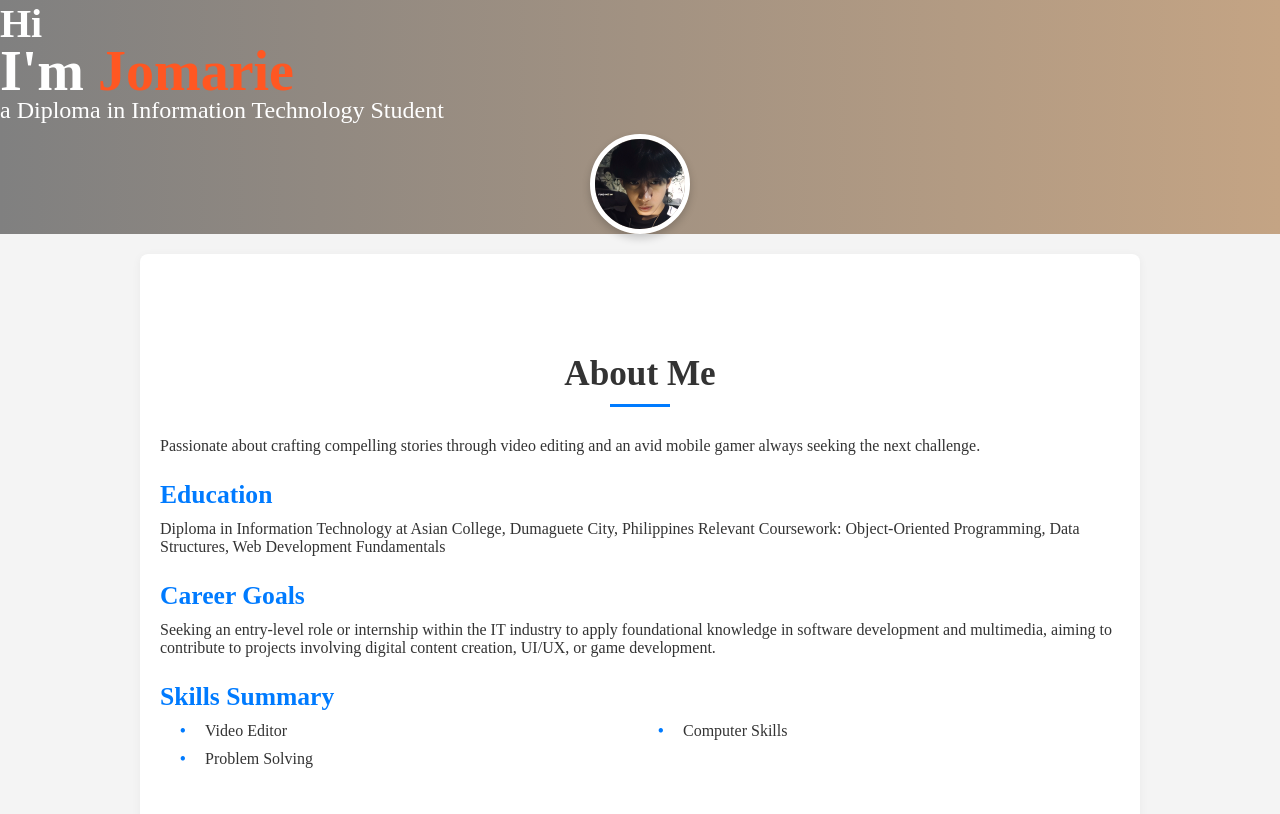
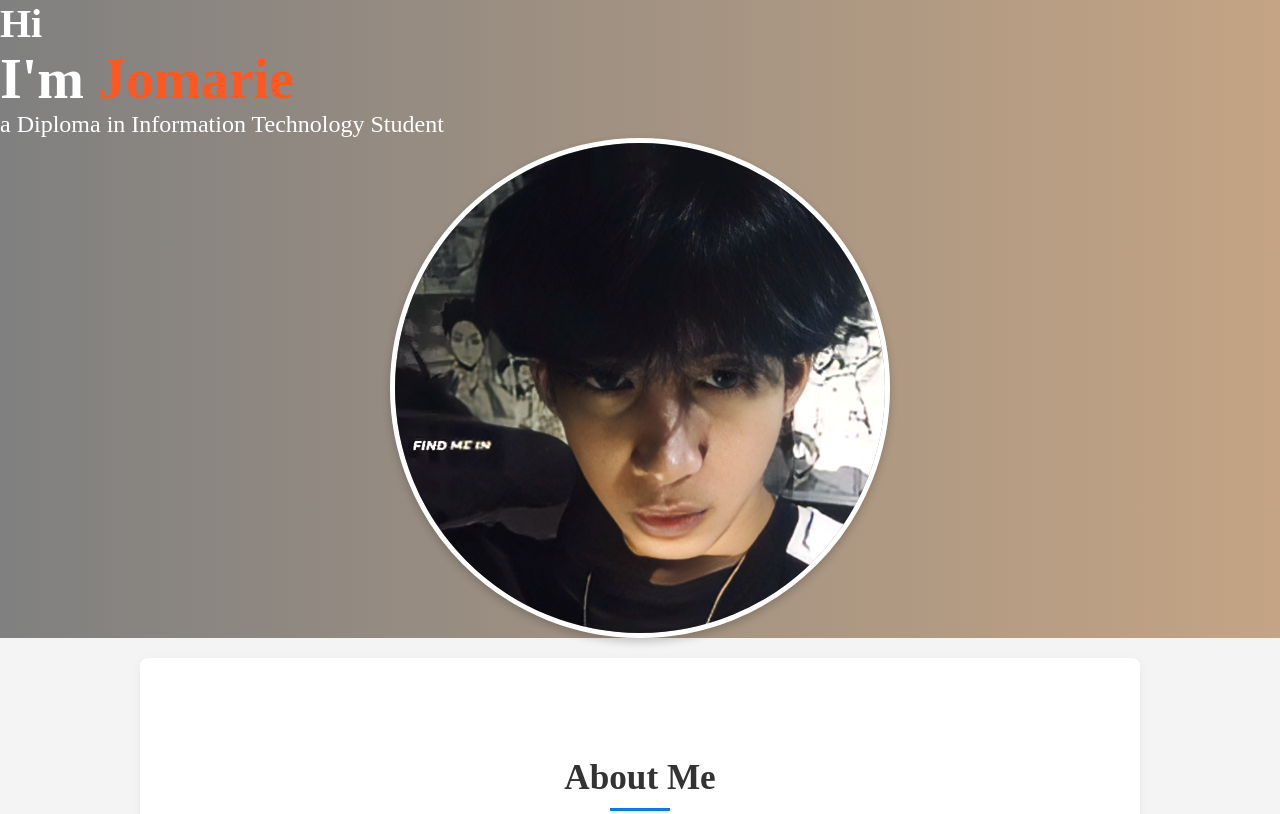
Before and after one commit to Jomarie-04/Website-Portfolio-, a plain HTML site: page index.html in a window 1280 px wide. Shown: the top 814 px of the page. Drawn offline with Linux system fonts and the light colour scheme.

Commit message:
Update styles.css

```diff
--- a/styles.css
+++ b/styles.css
@@ -7,6 +7,7 @@ background: linear-gradient(to right, #808080, #C4A484); /* Blue gradient backgr
     font-weight: 700; /* Bold */
     margin-bottom: -0.2em; /* Reduce space between lines */
     color:white;
+    margin: 0 auto;
 }
 
 .name {
@@ -15,10 +16,12 @@ background: linear-gradient(to right, #808080, #C4A484); /* Blue gradient backgr
     margin-top: 0; /* Remove default top margin */
     margin-bottom: -0.1em; /* Reduce space between lines */
     color:white;
+    margin: 0 auto;
 }
 
 .name span {
     color: #ff5722; /* Orange color for 'jomarie' */
+    margin: 0 auto;
 }
 
 .role {
@@ -26,11 +29,12 @@ background: linear-gradient(to right, #808080, #C4A484); /* Blue gradient backgr
     font-weight: 500; /* Bold */
     margin-top: 0; /* Remove default top margin */
     color:white;
+    margin: 0 auto;
 }
  img {
     border-radius: 50%; /* Circular image */
-    width: 100px;
-    height: 100px;
+    width: 500px;
+    height: 500px;
     object-fit: cover; /* Ensures the image covers the area without distortion */
     border: 5px solid #fff; /* White border around the image */
     margin-top: 20px;
```
